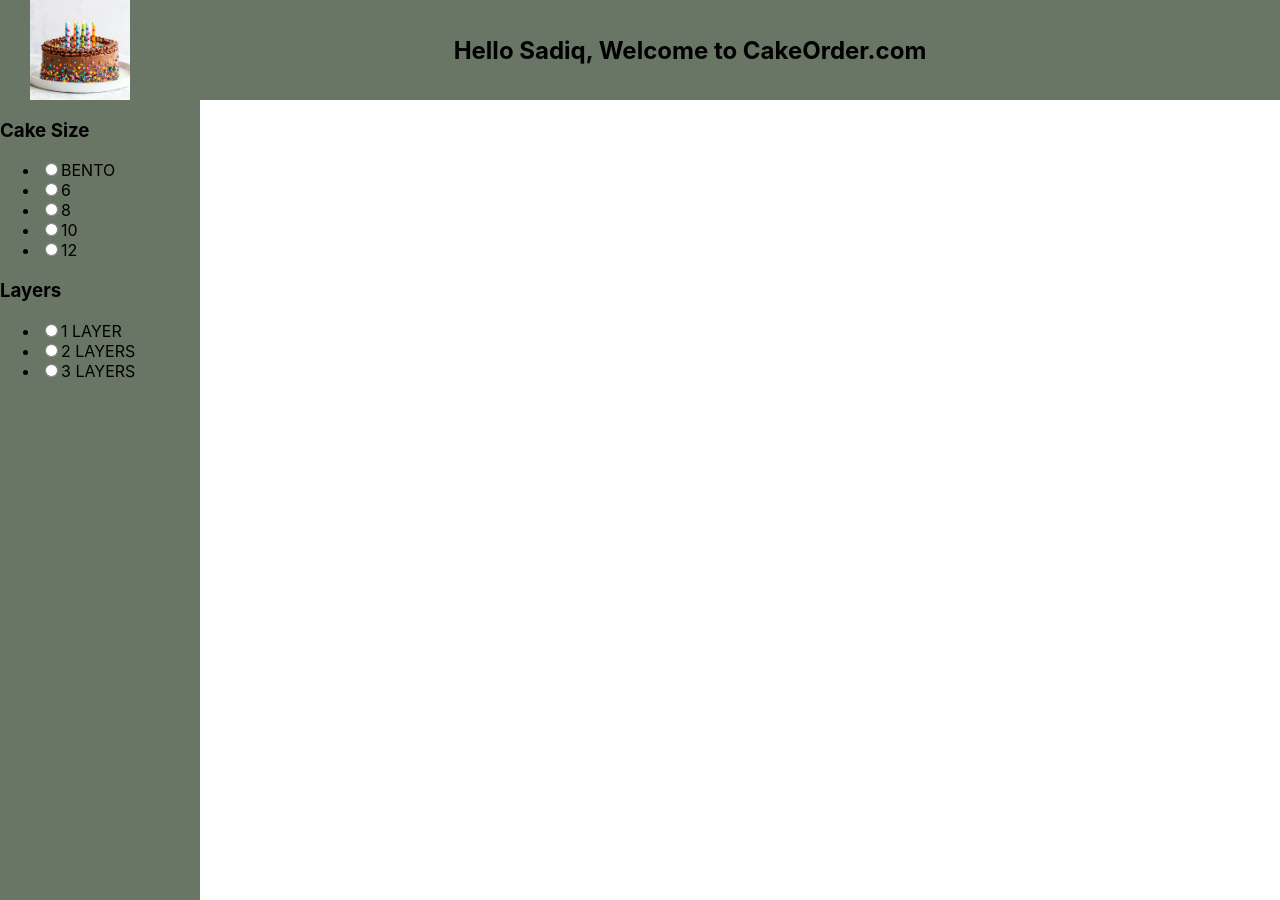
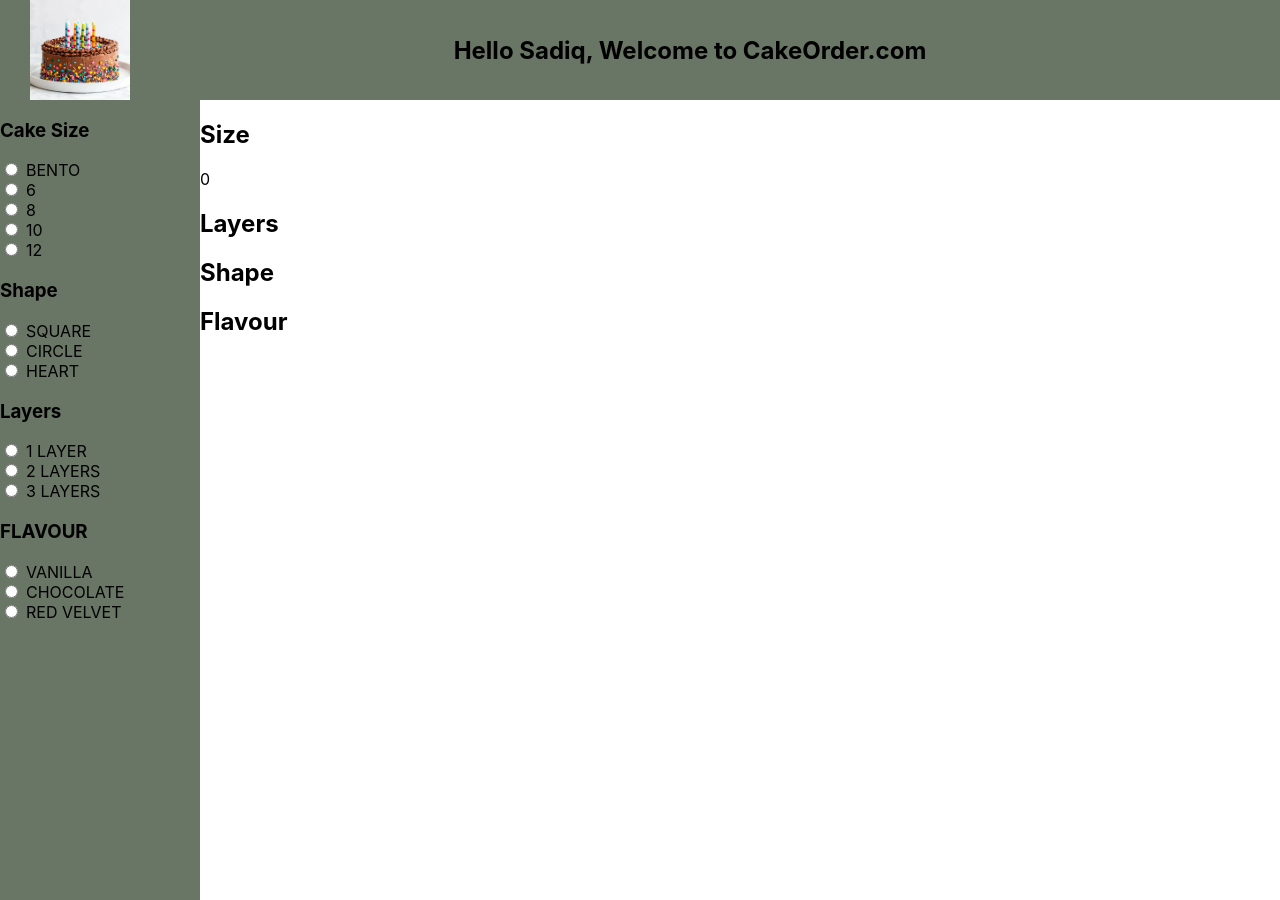
Before and after one commit to hmsaadiq/react_itself, a React (Create React App) app: page / in a window 1280 px wide. Before the commit the page ends 800 px from the top, so only its background shows below. Built offline with nearby package versions, Linux system fonts and the light colour scheme; the HTML template or start-up script is replaced by a standard one.

Commit message:
Display Customer Selected Options

```diff
--- a/src/App.js
+++ b/src/App.js
@@ -1,14 +1,46 @@
+import { useState } from 'react';
 import OurHeader from './components/Header';
+import Main from './components/Main';
 import OptionsBar from './components/OptionsBar';
 
+function App() {
+  const sideBarContent = [
+    {
+      name: 'Cake Size',
+      options: ['BENTO', '6', '8', '10', '12'],
+    },
+    {
+      name: 'Shape',
+      options: ['SQUARE', 'CIRCLE', 'HEART'],
+    },
+    {
+      name: 'Layers',
+      options: ['1 LAYER', '2 LAYERS', '3 LAYERS'],
+    },
+    {
+      name: 'FLAVOUR',
+      options: ['VANILLA', 'CHOCOLATE', 'RED VELVET'],
+    },
+  ];
 
-function App() {
+  const [order, setOrder] = useState({
+    flavour: '',
+    size: 0,
+    shape: '',
+    layers: 0,
+  });
+
   return (
     <>
       <OurHeader />
-      <OptionsBar />
-
-
+      <div style={{ display: 'flex' }}>
+        <OptionsBar
+          order={order}
+          setOrder={setOrder}
+          sideBarContent={sideBarContent}
+        />
+        <Main order={order} />
+      </div>
     </>
   );
 }
--- /dev/null
+++ b/src/components/Main.js
@@ -0,0 +1,14 @@
+function Main({ number, order }) {
+  return (
+    <div>
+      <h2>Size</h2>
+      <p>{order.size}</p>
+      <h2>Layers</h2>
+      <p>{order.layers == 0 ? '' : order.layers}</p>
+      <h2>Shape</h2>
+      <h2>Flavour</h2>
+    </div>
+  );
+}
+
+export default Main;
--- a/src/components/OptionsBar.js
+++ b/src/components/OptionsBar.js
@@ -1,63 +1,69 @@
-function OptionsBar() {
-  const sideBarContent = [
-    {
-      name: 'Cake Size',
-      options: ['BENTO', '6', '8', '10', '12'],
-    },
-    {
-      name: 'Shape',
-      options: ['SQUARE', 'CIRCLE', 'HEART'],
-    },
-    {
-      name: 'Layers',
-      options: ['1 LAYER', '2 LAYERS', '3 LAYERS'],
-    },
-    {
-      name: 'FLAVOUR',
-      options: ['VANILLA', 'CHOCOLATE','RED VELVET'],
-    },
-  ];
+import { useState } from 'react';
 
+function OptionsBar({ sideBarContent, order, setOrder }) {
   return (
     <div
       style={{
         width: '200px',
         backgroundColor: '#697565',
         height: '100vh',
-        position: 'fixed',
-        top: 100,
+        // position: 'fixed',
+        // top: 100,
         left: 0,
-        zIndex: -1,
+        // zIndex: -1,
       }}
     >
-      <h3>Cake Size</h3>
-<ul>
+      {/* <h3>Cake Size</h3>
+      <ul style={{ listStyleType: 'none', paddingLeft: 0 }}>
         {sideBarContent[0].options.map((option, index) => (
           <li key={index}>
             <input
-        type="radio"
-        name="cakeSize"
+              style={{ marginRight: '8px' }}
+              type='radio'
+              name='cakeSize'
               value={option}
             />
             <label>{option}</label>
           </li>
         ))}
-</ul>
+      </ul> */}
 
-<h3>Layers</h3>
+      {/* <h3>Layers</h3>
       <ul>
         {sideBarContent[2].options.map((option, index) => (
           <li key={index}>
+            <input type='radio' name='Layers' value={option} />
+            <label>{option}</label>
+          </li>
+        ))}
+      </ul> */}
+
+      <div style={{ overFlowY: 'scroll' }}>
+        {sideBarContent.map((item, index) => (
+          <div key={index}>
+            <h3>{item.name}</h3>
+            <ul style={{ listStyleType: 'none', paddingLeft: 0 }}>
+              {sideBarContent[index].options.map((option, index) => (
+                <li key={index}>
                   <input
-        type="radio"
-        name="Layers"
+                    style={{ marginRight: '8px' }}
+                    type='radio'
+                    name={item.name}
                     value={option}
+                    onChange={(e) => {
+                      item.name == 'Cake Size' &&
+                        setOrder({ ...order, size: e.target.value });
+                      item.name == 'Layers' &&
+                        setOrder({ ...order, layers: e.target.value });
+                    }}
                   />
                   <label>{option}</label>
                 </li>
               ))}
             </ul>
-
+          </div>
+        ))}
+      </div>
     </div>
   );
 }
```
Lines whose indentation alone changed are shown as unchanged.
